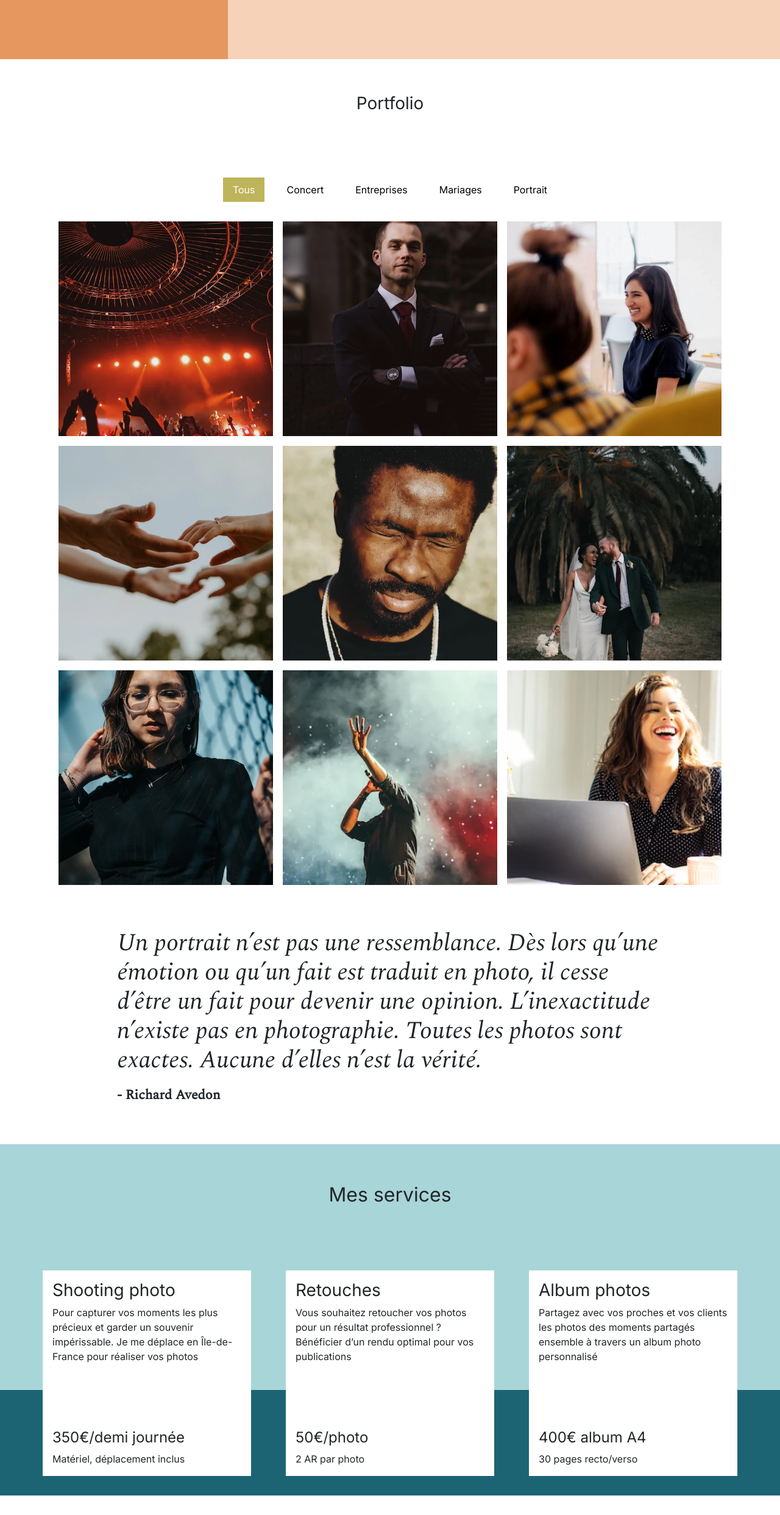
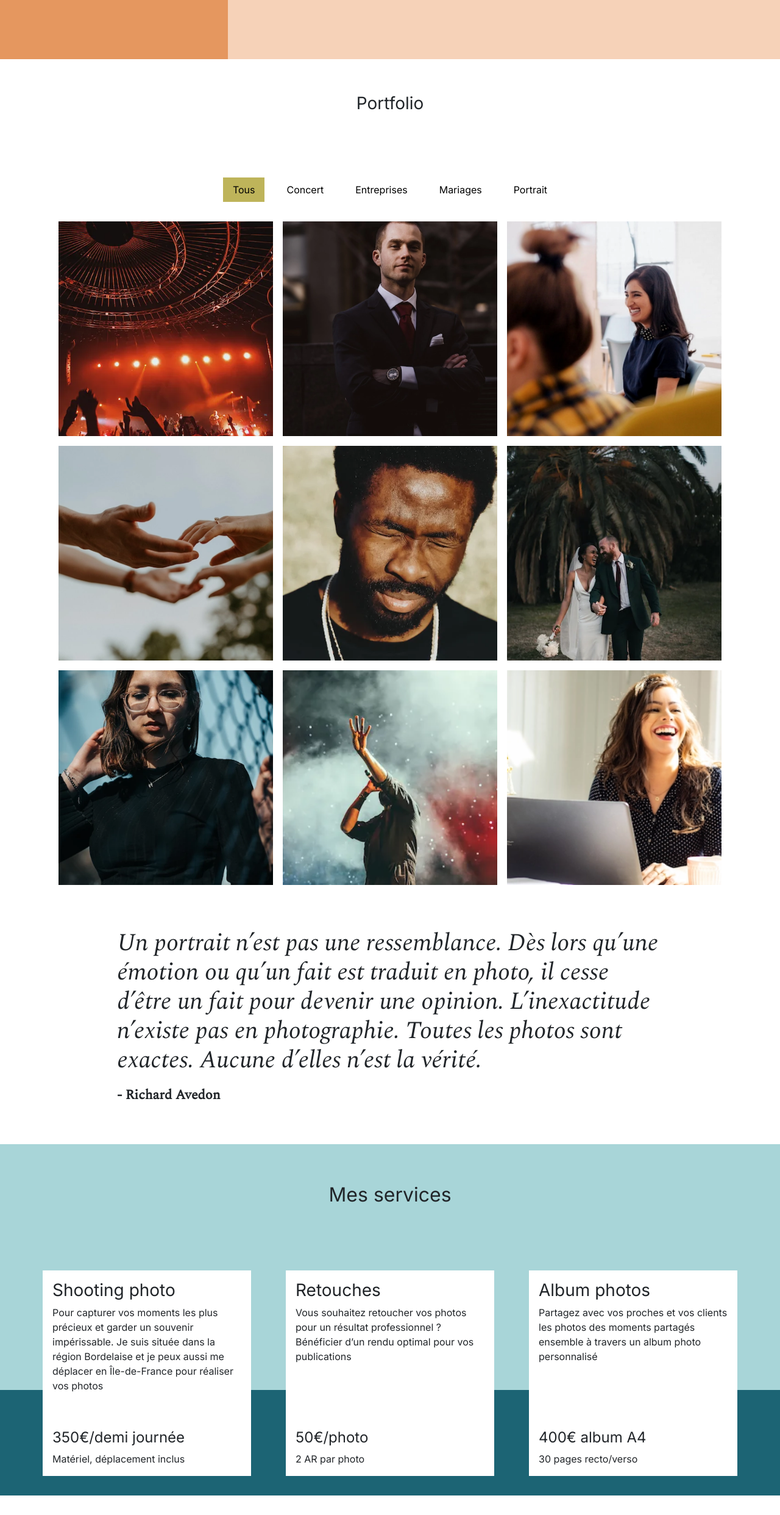
Before and after one commit to MaximeD74/Site-portfolio-Nina-Carducci, a plain HTML site: page index.html in a window 1280 px wide. Shown: the part 1168-3652 px from the top of the page at 61% size. Drawn offline with nearby package versions, Linux system fonts and the light colour scheme.

Commit message:
Final Version

```diff
--- a/assets/style.css
+++ b/assets/style.css
@@ -1,5 +1,3 @@
-@import url(https://fonts.googleapis.com/css2?family=Inter&family=Spectral:ital,wght@0,400;1,300;1,400;1,800&display=swap);
-
 body {
 	max-width: 1920px;
 	margin: auto;
@@ -112,7 +110,7 @@ h1, h2, h3, h4 {
 	justify-content: center;
 }
 .nav-pills .nav-link.active, .nav-pills .show > .nav-link {
-	color: #fff;
+	color: black;
 	background-color: #BEB45A;
 	border-radius:0 ;
 }
--- a/index.html
+++ b/index.html
@@ -31,6 +31,7 @@
 	<link rel="stylesheet" href="./assets/style.min.css">
 	<link rel="preconnect" href="https://fonts.googleapis.com">
 	<link rel="preconnect" href="https://fonts.gstatic.com" crossorigin>
+	<link href="https://fonts.googleapis.com/css2?family=Inter&family=Spectral:ital,wght@0,400;1,300;1,400;1,800&display=swap" rel="stylesheet">
 
 </head>
 
@@ -140,7 +141,7 @@
 					<div class="service" itemprop="hasOfferCatalog" itemscope itemtype="https://schema.org/OfferCatalog">
 						<div class="service__description">
 							<h3 itemprop="category">Shooting photo</h3>
-							<p itemprop="description">Pour capturer vos moments les plus précieux et garder un souvenir impérissable. Je me déplace en Île-de-France pour réaliser vos photos</p>
+							<p itemprop="description">Pour capturer vos moments les plus précieux et garder un souvenir impérissable. Je suis située dans la région Bordelaise et je peux aussi me déplacer en Île-de-France pour réaliser vos photos</p>
 						</div>
 						<div class="service__price" itemprop="itemListElement" itemscope itemtype="https://schema.org/Offer">
 						<h4 itemprop="price">350€/demi journée</h4>
```
Also changed, not shown: assets/style.min.css.
